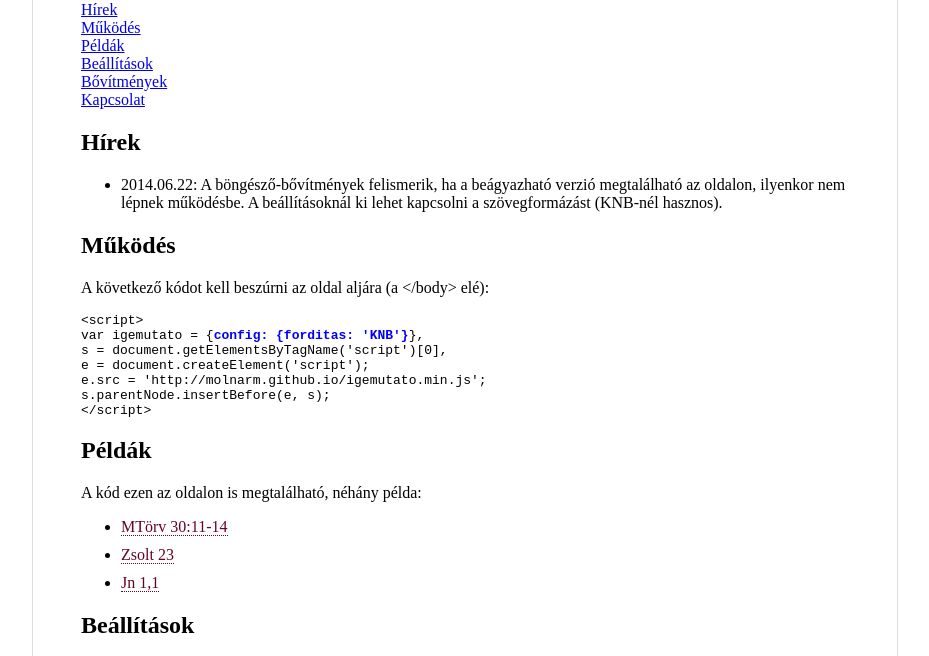
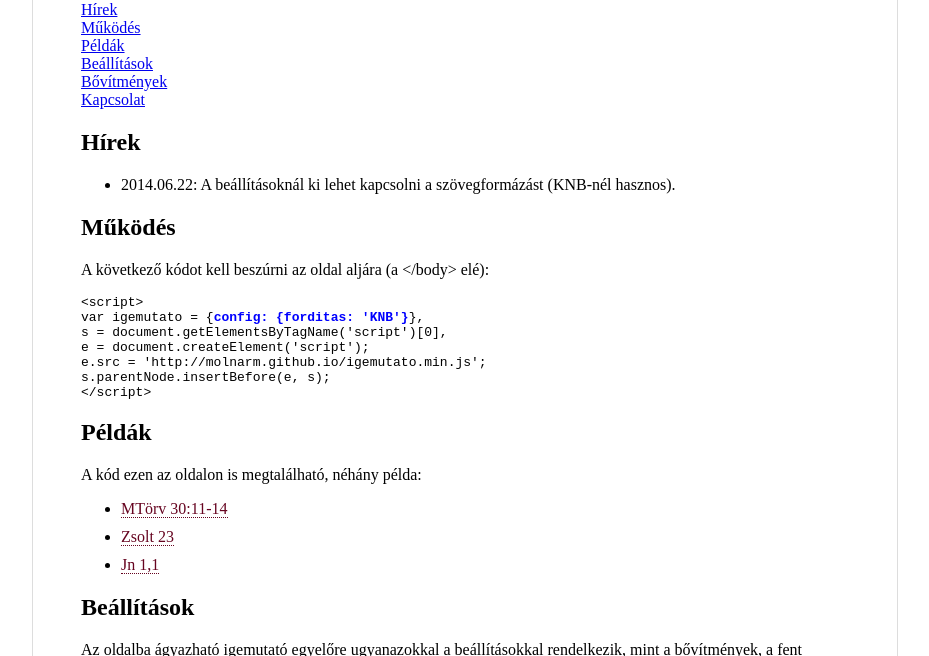
Before and after one commit to molnarm/molnarm.github.io, a plain HTML site: page igemutato/index.html in a window 1280 px wide. Shown: the part 116-772 px from the top of the page, without its empty margins (175-1104 px from the left). Drawn offline with Linux system fonts and the light colour scheme.

Commit message:
(a bővítmények még nicsenek készen)

```diff
--- a/igemutato/index.html
+++ b/igemutato/index.html
@@ -24,7 +24,7 @@
 
 	<h2 id="news">Hírek</h2>
 	<ul>
-		<li>2014.06.22: A böngésző-bővítmények felismerik, ha a beágyazható verzió megtalálható az oldalon, ilyenkor nem lépnek működésbe. A beállításoknál ki lehet kapcsolni a szövegformázást (KNB-nél hasznos).</li>
+		<li>2014.06.22: A beállításoknál ki lehet kapcsolni a szövegformázást (KNB-nél hasznos).</li>
 	</ul>
 
 	<h2 id="instructions">Működés</h2>
```
